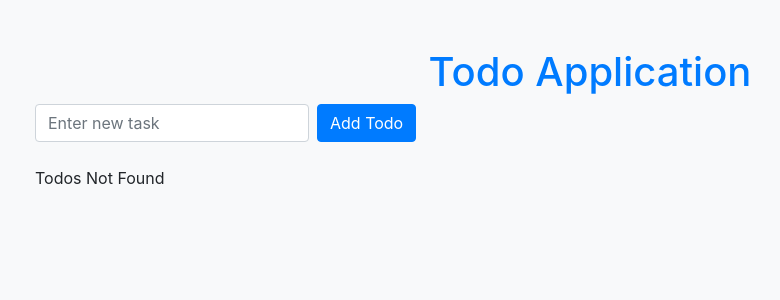
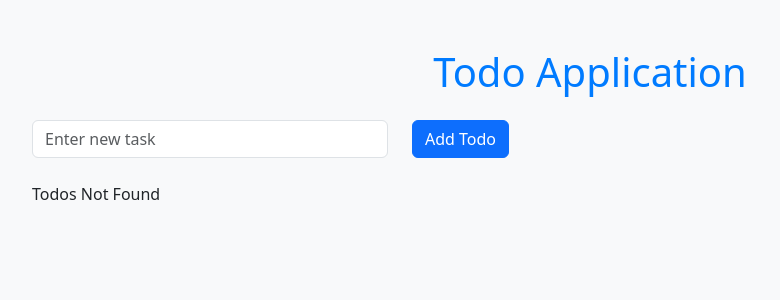
Before and after one commit to Naveenkumargone/flask-todo-app, a Flask app: page / in a window 1280 px wide. Shown: the top 300 px of the page, without its empty margins (50-830 px from the left). Run offline with Flask 3, Linux system fonts and the light colour scheme; data that the repository does not hold is empty; some libraries are stand-ins or nearby versions.

Commit message:
bugs are fixed

```diff
--- a/static/index.js
+++ b/static/index.js
@@ -5,10 +5,6 @@ window.onload = function () {
 let updateId = ''
 
 let options = { day: '2-digit', month: 'short', year: 'numeric', hour: '2-digit', minute: '2-digit', hour12: true };
-
-// initially reset and update buttons are hidden
-document.getElementById('updateTodo').style.display = 'none'
-document.getElementById('resetBtn').style.display = 'none'
 
 // Fetch All todos from backend
 function fetchTodos() {
@@ -38,9 +34,9 @@ function fetchTodos() {
                             </div>
                             <div class="d-flex justify-content-between w-50">
                                 <div class="mx-2">
-                                    Status : ${todo.completed == "Completed" ? `<span class="text-sm btn-success p-1 rounded-lg">Completed</span>`
-                                        : (todo.completed == "Delayed" ? `<span class="text-sm rounded-lg p-1 btn-danger">Delayed</span>` :
-                                        `<span class="text-sm rounded-lg p-1 btn-warning">In-Progress</span>`)}
+                                    Status : ${todo.completed == "Completed" ? `<span class="text-sm btn-success p-1 btn rounded-lg cursor-text">Completed</span>`
+                                        : (todo.completed == "Delayed" ? `<span class="text-sm rounded-lg p-1 btn btn-danger cursor-text">Delayed</span>` :
+                                        `<span class="text-sm rounded-lg p-1 btn btn-warning cursor-text">In-Progress</span>`)}
                                 </div>
                                 <div class="d-flex justify-content-between">
                                     ${todo.completed !== 'Completed' ?
@@ -113,9 +109,10 @@ document.getElementById('addTodoForm').addEventListener('submit', function (even
 
 // Reusable function to clear values
 function cleanForm() {
-    document.getElementById("updateTodo").style.display = 'none'
-    document.getElementById("resetBtn").style.display = 'none'
-    document.getElementById("addTodo").style.display = 'block'
+    const updateControls = document.getElementById("updateControls");
+    updateControls.className = 'col-8 d-none';
+    const addTodo = document.getElementById("addTodo")
+    addTodo.className = 'col-8'
     updateId = ''
 }
 
@@ -130,12 +127,12 @@ function editTodo(task, updid) {
     if (inputField) {
         inputField.value = task;
     }
-    document.getElementById("updateTodo").style.display = 'block'
-    document.getElementById("resetBtn").style.display = 'block'
+    const addTodo = document.getElementById("addTodo")
+    addTodo.className = 'col-8 d-none'
+    const updateTodo = document.getElementById("updateControls")
+    updateTodo.className = 'col-8'
 
     updateId = updid
-    const addTodo = document.getElementById("addTodo")
-    addTodo.style.display = 'none'
 }
 
 // Toggle todo change status by its id and status
--- a/static/style.css
+++ b/static/style.css
@@ -5,3 +5,7 @@ body {
 h1 {
     color: #007bff;
 }
+
+.cursor-text {
+    cursor: text !important;
+}
--- a/templates/index.html
+++ b/templates/index.html
@@ -5,18 +5,27 @@
     <meta charset="UTF-8">
     <meta name="viewport" content="width=device-width, initial-scale=1.0">
     <title>Todo Application</title>
-    <link rel="stylesheet" href="https://stackpath.bootstrapcdn.com/bootstrap/4.5.2/css/bootstrap.min.css">
+    <link href="https://cdn.jsdelivr.net/npm/bootstrap@5.3.3/dist/css/bootstrap.min.css" rel="stylesheet"
+        integrity="sha384-QWTKZyjpPEjISv5WaRU9OFeRpok6YctnYmDr5pNlyT2bRjXh0JMhjY6hW+ALEwIH" crossorigin="anonymous">
     <link rel="stylesheet" href="../static/style.css">
 </head>
 
 <body>
     <div class="container mt-5">
         <h1 class="text-center">Todo Application</h1>
-        <form id="addTodoForm" class="form-inline mb-4">
-            <input type="text" id="taskInput" class="form-control mr-2" placeholder="Enter new task">
-            <button type="submit" class="btn btn-primary" id="addTodo">Add Todo</button>
-            <button type="submit" class="btn btn-warning" id="updateTodo">Update</button>
-            <button type="reset" class="btn btn-secondary mx-1" id="resetBtn">Cancel</button>
+        <form id="addTodoForm" class="form-inline my-4">
+            <div class="row">
+                <div class="col-4">
+                    <input type="text" id="taskInput" class="form-control mr-2" placeholder="Enter new task">
+                </div>
+                <div class="col-8" id="addTodo">
+                    <button type="submit" class="btn btn-primary" >Add Todo</button>
+                </div>
+                <div class="d-none col-8" id="updateControls">
+                    <button type="submit" class="btn btn-warning">Update</button>
+                    <button type="reset" class="btn btn-secondary mx-1" id="resetBtn">Cancel</button>
+                </div>
+            </div>
         </form>
         <ul id="todoList" class="list-group"></ul>
     </div>
```
